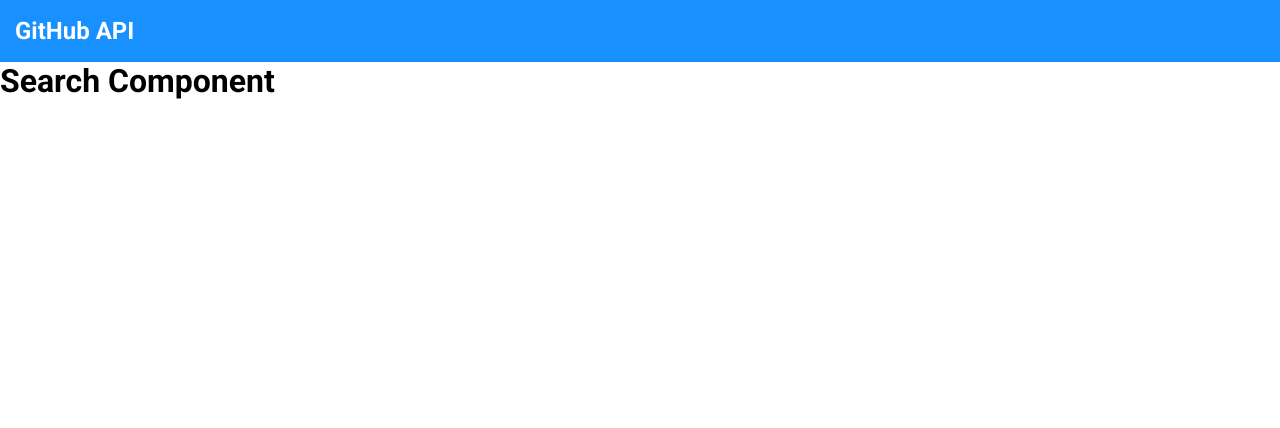
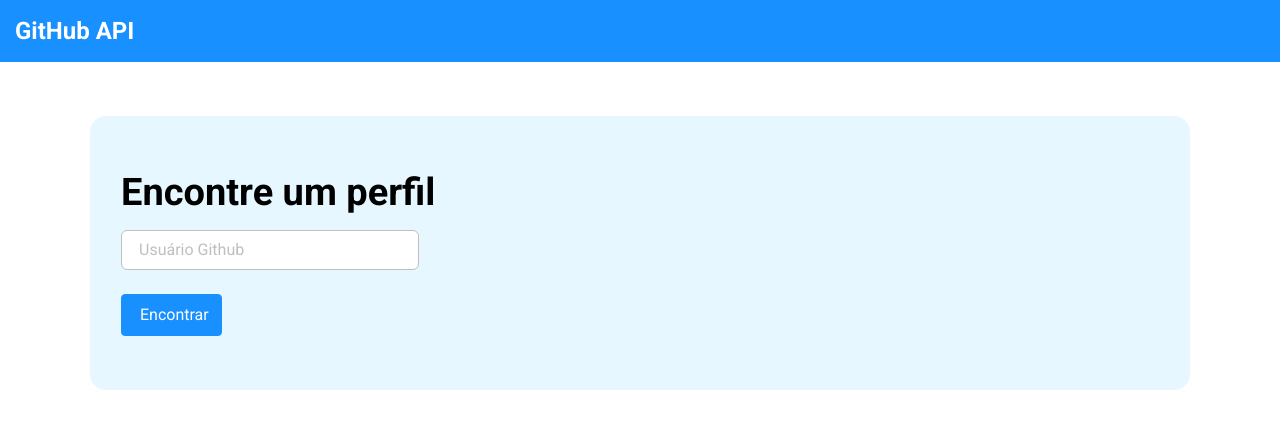
Before and after one commit to iolymmoliveira/desafios_reactJS, a React (Vite) app in the folder desafio_github_api/: page /search in a window 1280 px wide. Shown: the top 428 px of the page. Built offline with nearby package versions, Linux system fonts and the light colour scheme.

Commit message:
Add page search

```diff
--- a/desafio_github_api/src/components/NavBar/style.css
+++ b/desafio_github_api/src/components/NavBar/style.css
@@ -13,7 +13,6 @@
 
 .dsgh-link:hover {
   cursor: pointer;
-  color: var(--dsgh-color-secondary);
 }
 
 .dsgh-title {
--- a/desafio_github_api/src/index.css
+++ b/desafio_github_api/src/index.css
@@ -9,9 +9,11 @@
 
   --dsgh-bg-color-primary: #ffffff;
   --dsgh-bg-color-secondary: #1890FF;
+  --dsgh-bg-color-tertiary: #E6F7FF;
 
   --dsgh-color-primary: #fff;
   --dsgh-color-secondary: rgb(0, 0, 0);
+  --dsgh-color-tertiary: #BFBFBF;
 
   --dsgh-bg-btn-primary: #1890FF;
 }
@@ -21,7 +23,6 @@
   margin: 0;
   padding: 0;
   box-sizing: border-box;
-  min-width: 320px;
 }
 
 .pd-15 {
@@ -30,11 +31,11 @@
 
 .dsgh-btn-primary {
   background-color: var(--dsgh-bg-btn-primary);
-  padding: 16px 8px;
-  border-radius: 16px;
+  border-radius: 4px;
   border: 1px solid var(--dsgh-bg-btn-primary);
   color: var(--dsgh-color-primary);
   font-weight: var(--font-weight-regular);
   font-size: 16px;
   line-height: 24px;
+  width: fit-content;
 }
--- a/desafio_github_api/src/routes/HomeBody/style.css
+++ b/desafio_github_api/src/routes/HomeBody/style.css
@@ -10,17 +10,15 @@
   gap: 27px;
 }
 
-.dsgh-header-container h1{
+.dsgh-header-container h1 {
   font-size: 32px;
   font-weight:700;
   line-height: 64px;
   letter-spacing: 2%;
 }
 
-.dsgh-button-wrapper {
-  display: flex;
-  justify-content: center;
-  align-items: center;
+.dsgh-btn-primary {
+  padding: 8px 18px;
 }
 
 @media (min-width: 768px) {
@@ -29,6 +27,6 @@
   }
 
   .dsgh-header-container h1 {
-  font-size: 48px;
+    font-size: 48px;
   }
 }
--- a/desafio_github_api/src/routes/Search/index.tsx
+++ b/desafio_github_api/src/routes/Search/index.tsx
@@ -1,7 +1,12 @@
+import './style.css';
+import Button from '../../components/Button';
+
 export default function Search() {
   return (
-    <div>
-      <h1>Search Component</h1>
+    <div id="dsgh-search" className="dsgh-search-container">
+      <h1 className="dsgh-search-title">Encontre um perfil</h1>
+      <input type="text" className="dsgh-search-input" placeholder="Usuário Github" />
+      <Button textButton="Encontrar" />
     </div>
   );
 }
--- /dev/null
+++ b/desafio_github_api/src/routes/Search/style.css
@@ -0,0 +1,68 @@
+#dsgh-search {
+  margin: 10px;
+}
+
+.dsgh-search-container {
+  padding: 15px;
+  background-color: var(--dsgh-bg-color-tertiary);
+  border-radius: 16px;
+  display: flex;
+  flex-direction: column;
+  align-items: flex-start;
+}
+
+.dsgh-search-title {
+  font-size: 24px;
+}
+
+.dsgh-search-input {
+  padding: 16px 8px;
+  height: 40px;
+  width: 270px;
+  border: 1px solid var(--dsgh-color-tertiary);
+  border-radius: 6px;
+  margin: 16px 0 24px 0;
+}
+
+.dsgh-search-input::placeholder {
+  color: var(--dsgh-color-tertiary);
+  font-size: 14px;
+}
+
+@media (min-width: 576px) {
+  #dsgh-search {
+    margin: 54px;
+  }
+
+  .dsgh-search-container {
+    padding: 54px 31px;
+  }
+
+  .dsgh-search-title {
+    font-size: 32px;
+  }
+
+  .dsgh-search-input {
+    width: 298px;
+    padding: 8px 17px;
+  }
+
+  .dsgh-search-input::placeholder {
+    font-size: 16px;
+  }
+
+  .dsgh-btn-primary {
+    padding: 8px 16px;
+    width: 101px;
+  }
+}
+
+@media (min-width: 768px) {
+  #dsgh-search {
+    margin: 54px 90px;
+  }
+
+  .dsgh-search-title {
+    font-size: 38px;
+  }
+}
```
